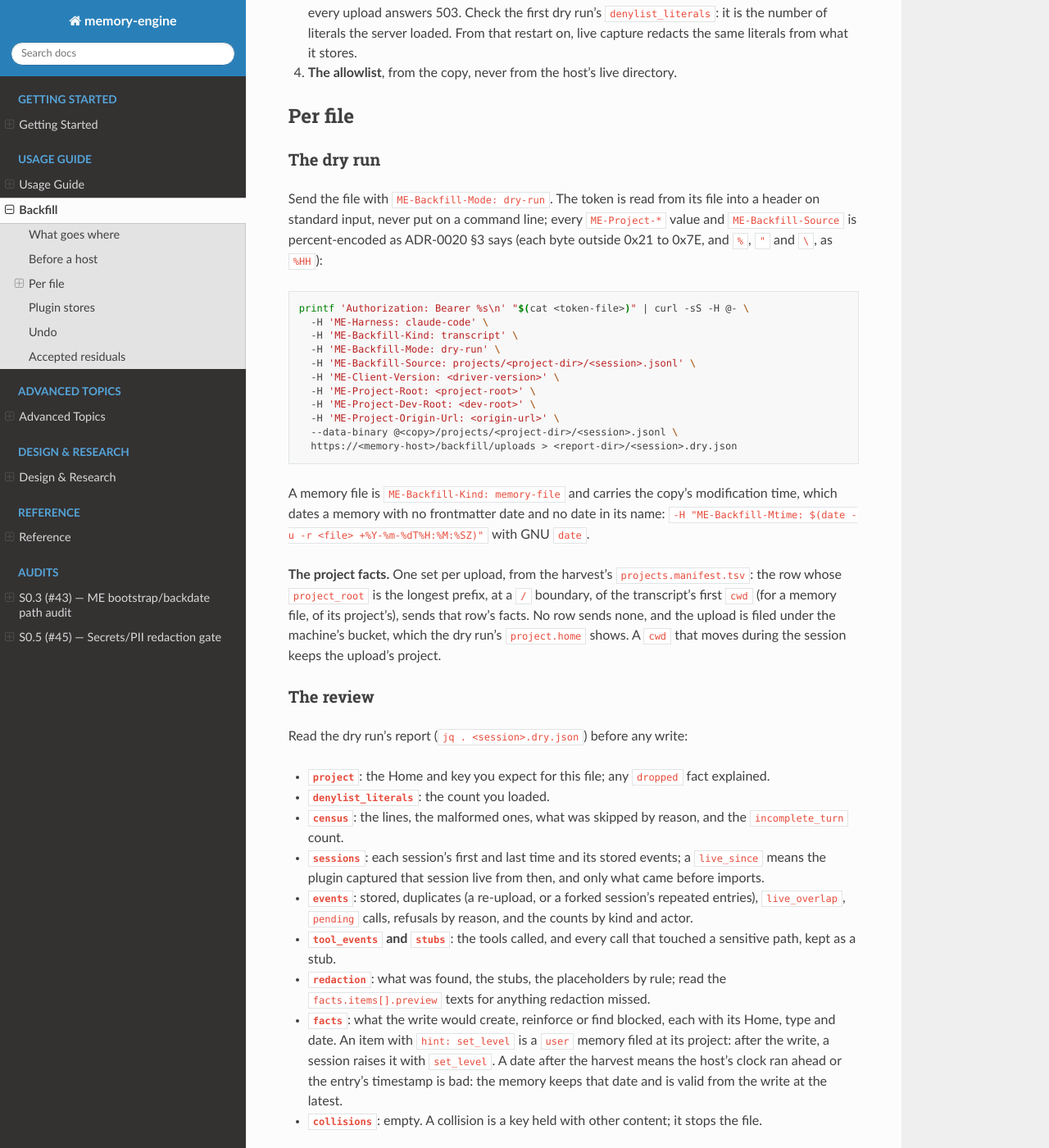
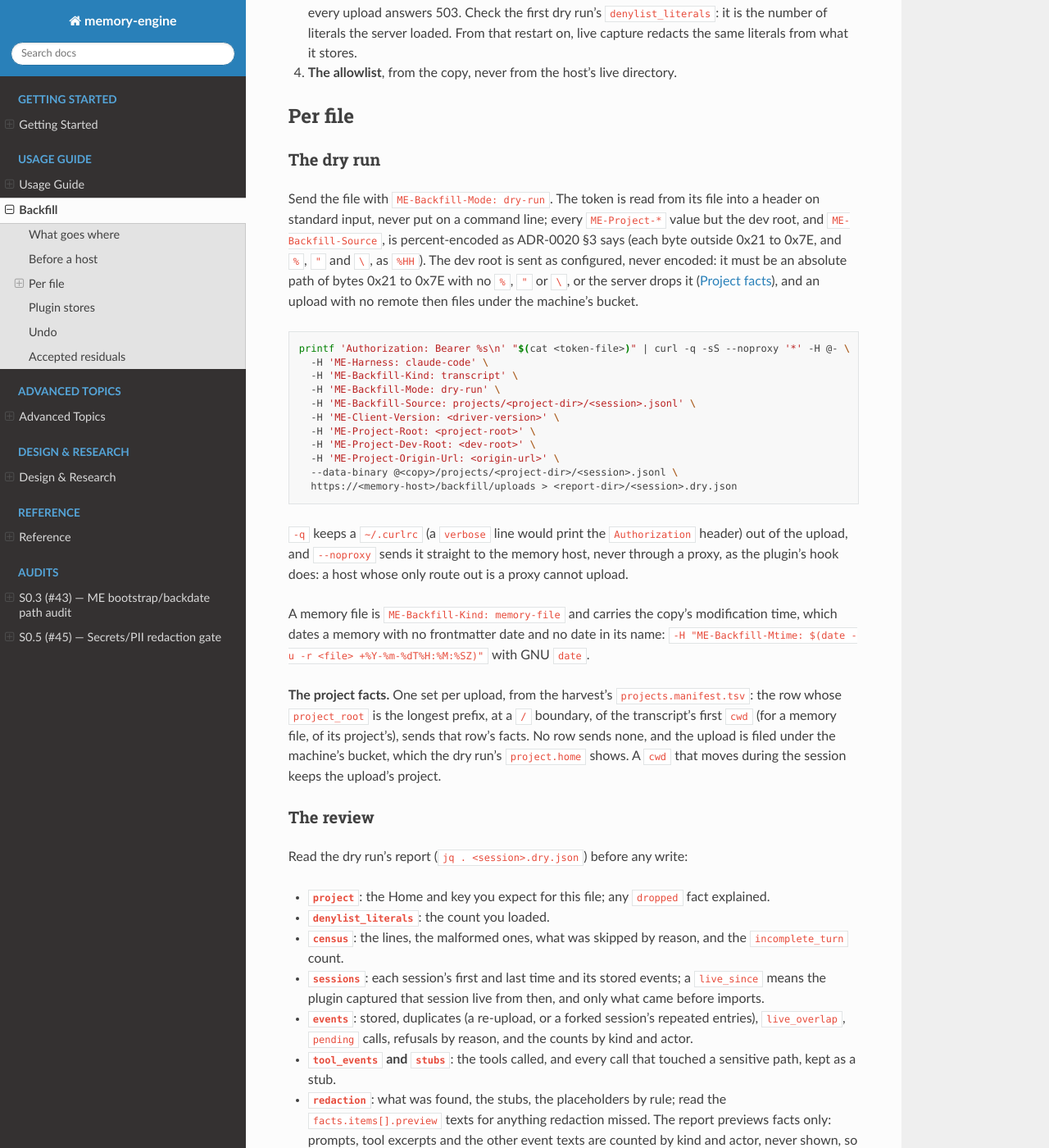
Before and after one commit to dutiona/memory-engine, a Sphinx documentation site: the page built from docs/backfill.md, in a window 1280 px wide and 1400 px high, scrolled down 948 px. Shown: the whole window at 82% size. Built offline with Sphinx 7.4.7 and the Read the Docs theme 3.1.0, drawn with Linux system fonts in a browser that asks for light colours; some of the changed text lies outside the part shown.

Commit message:
docs(backfill): three corrections from the #1098 dry runs (#1175)
The supervised dry runs (#1098) found three places where docs/backfill.md and the code disagree. An operator following
the page would have keyed projects wrongly, routed uploads through a proxy, or expected the dry run to show what it
cannot.

- The dev-root rule as the code applies it, to project roots outside the manifest's dev root.
- The curl invocation gains -q and --noproxy, so a user curlrc or proxy setting cannot change an upload.
- What a dry-run report cannot show (the stored event texts), with the review's wording fixes.

Refs #1098

Co-Authored-By: Claude Opus 5.5 <noreply@anthropic.com>

````diff
--- a/docs/backfill.md
+++ b/docs/backfill.md
@@ -40,11 +40,14 @@ and it needs the store lock the running server holds.
 ### The dry run
 
 Send the file with `ME-Backfill-Mode: dry-run`. The token is read from its file into a header on standard input, never
-put on a command line; every `ME-Project-*` value and `ME-Backfill-Source` is percent-encoded as ADR-0020 §3 says (each
-byte outside 0x21 to 0x7E, and `%`, `"` and `\`, as `%HH`):
+put on a command line; every `ME-Project-*` value but the dev root, and `ME-Backfill-Source`, is percent-encoded as
+ADR-0020 §3 says (each byte outside 0x21 to 0x7E, and `%`, `"` and `\`, as `%HH`). The dev root is sent as configured,
+never encoded: it must be an absolute path of bytes 0x21 to 0x7E with no `%`, `"` or `\`, or the server drops it
+([Project facts](reference/mcp-server.md#project-facts-and-the-project-key)), and an upload with no remote then files
+under the machine's bucket.
 
 ```sh
-printf 'Authorization: Bearer %s\n' "$(cat <token-file>)" | curl -sS -H @- \
+printf 'Authorization: Bearer %s\n' "$(cat <token-file>)" | curl -q -sS --noproxy '*' -H @- \
   -H 'ME-Harness: claude-code' \
   -H 'ME-Backfill-Kind: transcript' \
   -H 'ME-Backfill-Mode: dry-run' \
@@ -56,6 +59,10 @@ printf 'Authorization: Bearer %s\n' "$(cat <token-file>)" | curl -sS -H @- \
   --data-binary @<copy>/projects/<project-dir>/<session>.jsonl \
   https://<memory-host>/backfill/uploads > <report-dir>/<session>.dry.json
 ```
+
+`-q` keeps a `~/.curlrc` (a `verbose` line would print the `Authorization` header) out of the upload, and `--noproxy`
+sends it straight to the memory host, never through a proxy, as the plugin's hook does: a host whose only route out is a
+proxy cannot upload.
 
 A memory file is `ME-Backfill-Kind: memory-file` and carries the copy's modification time, which dates a memory with
 no frontmatter date and no date in its name: `-H "ME-Backfill-Mtime: $(date -u -r <file> +%Y-%m-%dT%H:%M:%SZ)"` with
@@ -79,7 +86,8 @@ Read the dry run's report (`jq . <session>.dry.json`) before any write:
   calls, refusals by reason, and the counts by kind and actor.
 - **`tool_events` and `stubs`**: the tools called, and every call that touched a sensitive path, kept as a stub.
 - **`redaction`**: what was found, the stubs, the placeholders by rule; read the `facts.items[].preview` texts for
-  anything redaction missed.
+  anything redaction missed. The report previews facts only: prompts, tool excerpts and the other event texts are
+  counted by kind and actor, never shown, so a miss in them cannot be read here (#1170).
 - **`facts`**: what the write would create, reinforce or find blocked, each with its Home, type and date. An item with
   `hint: set_level` is a `user` memory filed at its project: after the write, a session raises it with `set_level`.
   A date after the harvest means the host's clock ran ahead or the entry's timestamp is bad: the memory keeps that
@@ -140,6 +148,9 @@ turns one store into one JSON Lines file per project, each one upload.
      tool calls, which live capture never records), and the empty and incomplete rows;
    - `events.live_overlap` and `events.superseded`, and each session's `held_by`: the other origins already holding it
      on the machine (`lifecycle`, `backfill`, the other store);
+     a dry run sees the store as it is, so a session another of the machine's files holds shows in `held_by` only once
+     that file is written: a machine reviewed whole before its first write finds that overlap from its reports'
+     `sessions[].id`;
    - the facts: every observation and summary is Episodic, a how-to note (`problem-solution`, `pattern`, `gotcha`)
      starting at importance 0.6, the others at 0.5.
 
````
